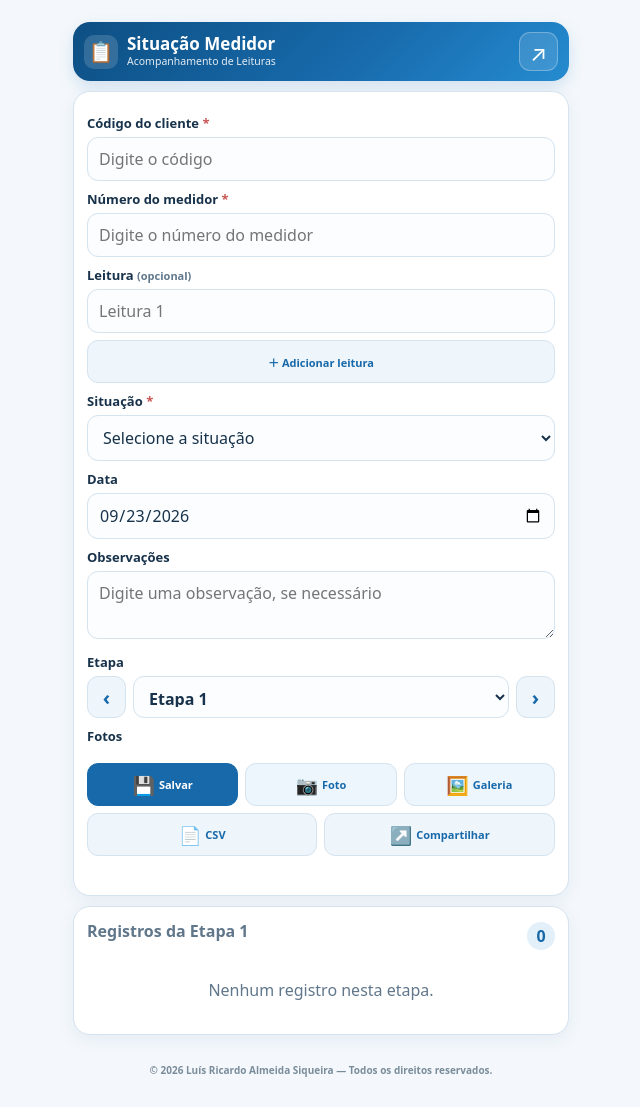
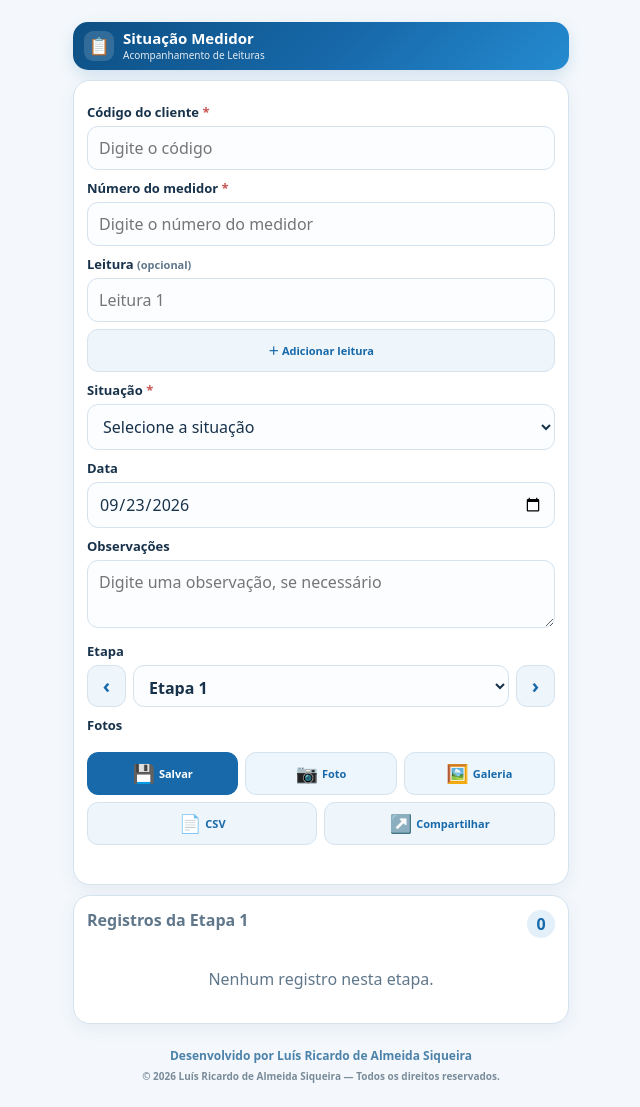
Before and after one commit to luisricardoalmeidasiqueira-hub/Leitura-Forms, a plain HTML site: page index.html in a window 1280 px wide. Shown: the whole page, without its empty margins (319-959 px from the left). Drawn offline with Linux system fonts and the light colour scheme.

Commit message:
Add files via upload

```diff
--- a/index.html
+++ b/index.html
@@ -21,24 +21,20 @@ html,body{margin:0;padding:0;background:var(--bg);color:var(--text);
 font-family:system-ui,-apple-system,BlinkMacSystemFont,"Segoe UI",sans-serif}
 body{max-width:520px;margin:auto;min-height:100vh}
 button,input,textarea,select{font:inherit}button{cursor:pointer}
-.app{padding:10px 12px 22px}
+/* Espaço para a barra de status do iPhone não cobrir o cabeçalho */
+.app{padding:calc(env(safe-area-inset-top,0px) + 10px) 12px calc(env(safe-area-inset-bottom,0px) + 22px)}
 
 /* Cabeçalho compacto */
 .forms-header{
- display:flex;align-items:center;justify-content:space-between;gap:10px;
+ display:flex;align-items:center;gap:9px;
  background:linear-gradient(135deg,#0d4f83,#1769aa 55%,#258bd0);
- color:#fff;border-radius:17px;padding:10px 11px;margin-bottom:10px;
+ color:#fff;border-radius:15px;padding:8px 11px;margin-bottom:10px;
  box-shadow:0 6px 16px rgba(23,105,170,.16)
 }
-.forms-brand{display:flex;align-items:center;gap:9px;min-width:0}
-.forms-logo{width:34px;height:34px;border-radius:10px;background:rgba(255,255,255,.15);
-display:grid;place-items:center;font-size:20px;flex:0 0 auto}
-.forms-title{font-size:17px;font-weight:900;line-height:1.05}
-.forms-subtitle{font-size:10.5px;margin-top:2px;opacity:.88}
-.forms-share{
- flex:0 0 auto;width:39px;height:39px;border:1px solid rgba(255,255,255,.28);
-border-radius:11px;background:rgba(255,255,255,.12);color:#fff;font-size:22px
-}
+.forms-logo{width:30px;height:30px;border-radius:9px;background:rgba(255,255,255,.15);
+display:grid;place-items:center;font-size:17px;flex:0 0 auto}
+.forms-title{font-size:15px;font-weight:900;line-height:1.1}
+.forms-subtitle{font-size:10px;margin-top:1px;opacity:.88}
 
 .card{
 background:var(--panel);border:1px solid var(--line);border-radius:17px;
@@ -48,9 +44,12 @@ h2{font-size:16px;margin:0 0 9px;color:var(--muted)}
 label{display:block;font-weight:800;font-size:13px;margin:9px 0 5px}
 .req{color:var(--red)}
 input,textarea,select{
-width:100%;border:1.4px solid var(--line);background:#fbfdff;color:var(--text);
+width:100%;max-width:100%;min-width:0;border:1.4px solid var(--line);background:#fbfdff;color:var(--text);
 border-radius:11px;padding:10px 11px;outline:none
 }
+/* Corrige o campo de data que passava da borda no iPhone */
+input[type=date]{-webkit-appearance:none;appearance:none;display:block;min-height:44px;text-align:left}
+input[type=date]::-webkit-date-and-time-value{text-align:left}
 input:focus,textarea:focus,select:focus{
 border-color:var(--blue);box-shadow:0 0 0 3px rgba(23,105,170,.09)
 }
@@ -58,7 +57,7 @@ textarea{min-height:68px;resize:vertical}
 .stage-row{display:flex;gap:7px;align-items:center}
 .stage-row button{
 width:39px;height:42px;border:1px solid var(--line);background:var(--panel2);
-color:var(--blue);border-radius:11px;font-size:20px;font-weight:900
+color:var(--blue);border-radius:11px;font-size:20px;font-weight:900;flex:0 0 auto
 }
 .stage-row select{height:42px;font-weight:800;flex:1}
 .reading-row{display:flex;gap:7px;margin-bottom:7px}
@@ -106,7 +105,7 @@ border-radius:14px;padding:11px;margin-bottom:8px}
 .record-actions button{flex:1;padding:8px;border-radius:10px;font-weight:800;border:1px solid var(--line);background:#fff}
 .delete{color:var(--red)}.resolve{color:var(--blue)}
 .empty{text-align:center;color:var(--muted);padding:20px 8px}
-.footer{text-align:center;color:#4c82aa;font-weight:700;padding:13px 0 2px}
+.footer{text-align:center;color:#4c82aa;font-weight:700;font-size:12px;padding:13px 0 2px}
 .copyright{margin-top:5px;color:#7a8c9a;font-size:10px;font-weight:600}
 @media(min-width:700px){body{padding-top:12px}}
 </style>
@@ -114,14 +113,11 @@ border-radius:14px;padding:11px;margin-bottom:8px}
 <body>
 <main class="app">
 <header class="forms-header">
-  <div class="forms-brand">
-    <div class="forms-logo">📋</div>
-    <div>
-      <div class="forms-title">Situação Medidor</div>
-      <div class="forms-subtitle">Acompanhamento de Leituras</div>
-    </div>
+  <div class="forms-logo">📋</div>
+  <div>
+    <div class="forms-title">Situação Medidor</div>
+    <div class="forms-subtitle">Acompanhamento de Leituras</div>
   </div>
-  <button class="forms-share" id="shareTopBtn" type="button" aria-label="Compartilhar aplicativo" title="Compartilhar aplicativo">↗</button>
 </header>
 
 <section class="card">
@@ -180,9 +176,10 @@ border-radius:14px;padding:11px;margin-bottom:8px}
 <div id="records"></div>
 </section>
 
-<div class="footer">
-<div class="copyright">© 2026 Luís Ricardo Almeida Siqueira — Todos os direitos reservados.</div>
-</div>
+<footer class="footer">
+<div>Desenvolvido por Luís Ricardo de Almeida Siqueira</div>
+<div class="copyright">© 2026 Luís Ricardo de Almeida Siqueira — Todos os direitos reservados.</div>
+</footer>
 </main>
 
 <script>
@@ -289,7 +286,7 @@ function exportCSV(){
 function shareApp(){
  const shareData={title:'Situação Medidor',text:'Acesse o aplicativo Situação Medidor.',url:window.location.href};
  try{
-  if(navigator.share){navigator.share(shareData);return}
+  if(navigator.share){navigator.share(shareData).catch(()=>{});return}
   if(navigator.clipboard&&window.isSecureContext){
    navigator.clipboard.writeText(window.location.href);
    $('status').textContent='Link do aplicativo copiado.';$('status').style.color='var(--blue)';return
@@ -326,7 +323,6 @@ $('photoInput').onchange=e=>{
 };
 $('exportBtn').onclick=exportCSV;
 $('shareBtn').onclick=shareApp;
-$('shareTopBtn').onclick=shareApp;
 
 $('saveBtn').onclick=()=>{
  const codigo=$('codigo').value.trim(),medidor=$('medidor').value.trim(),
```
